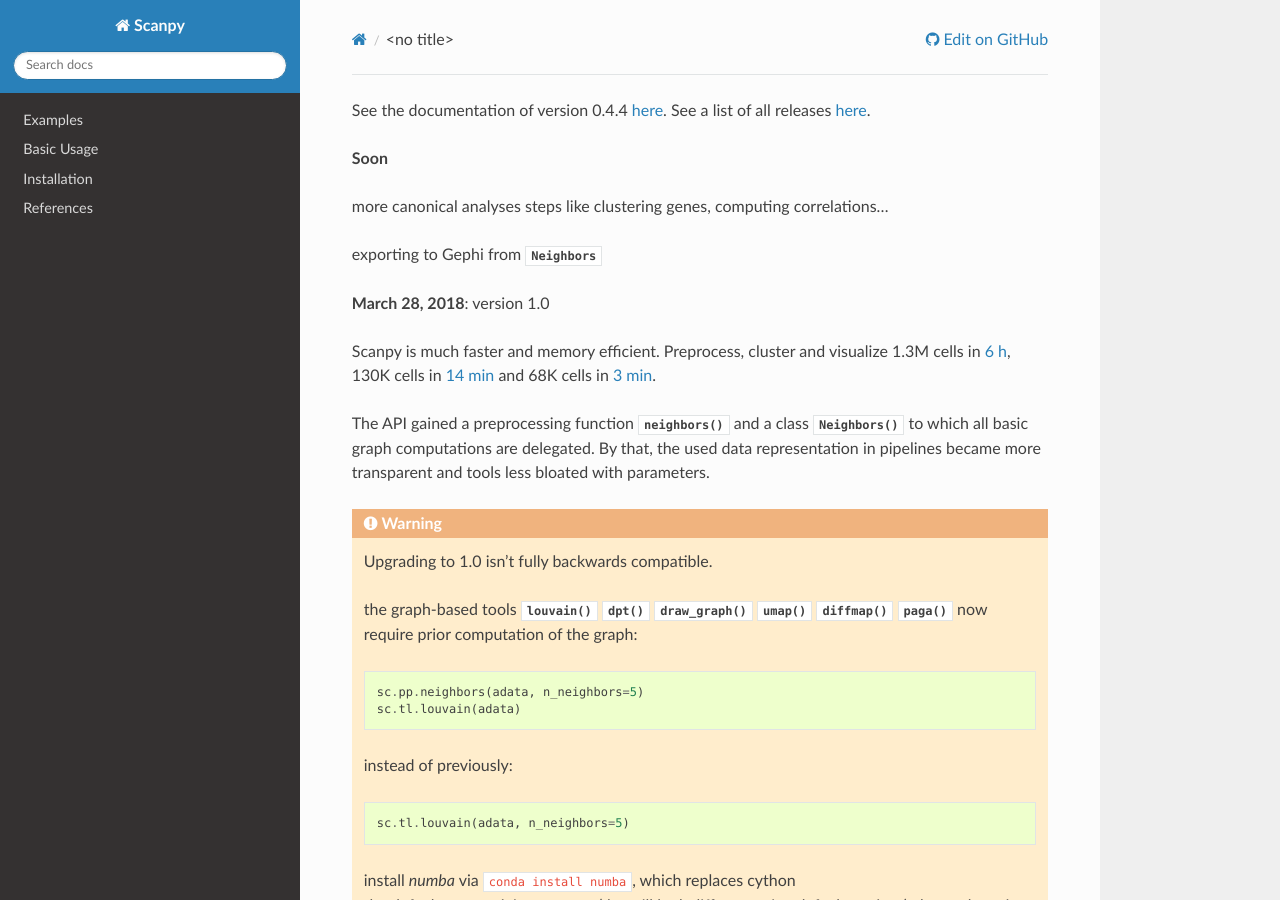
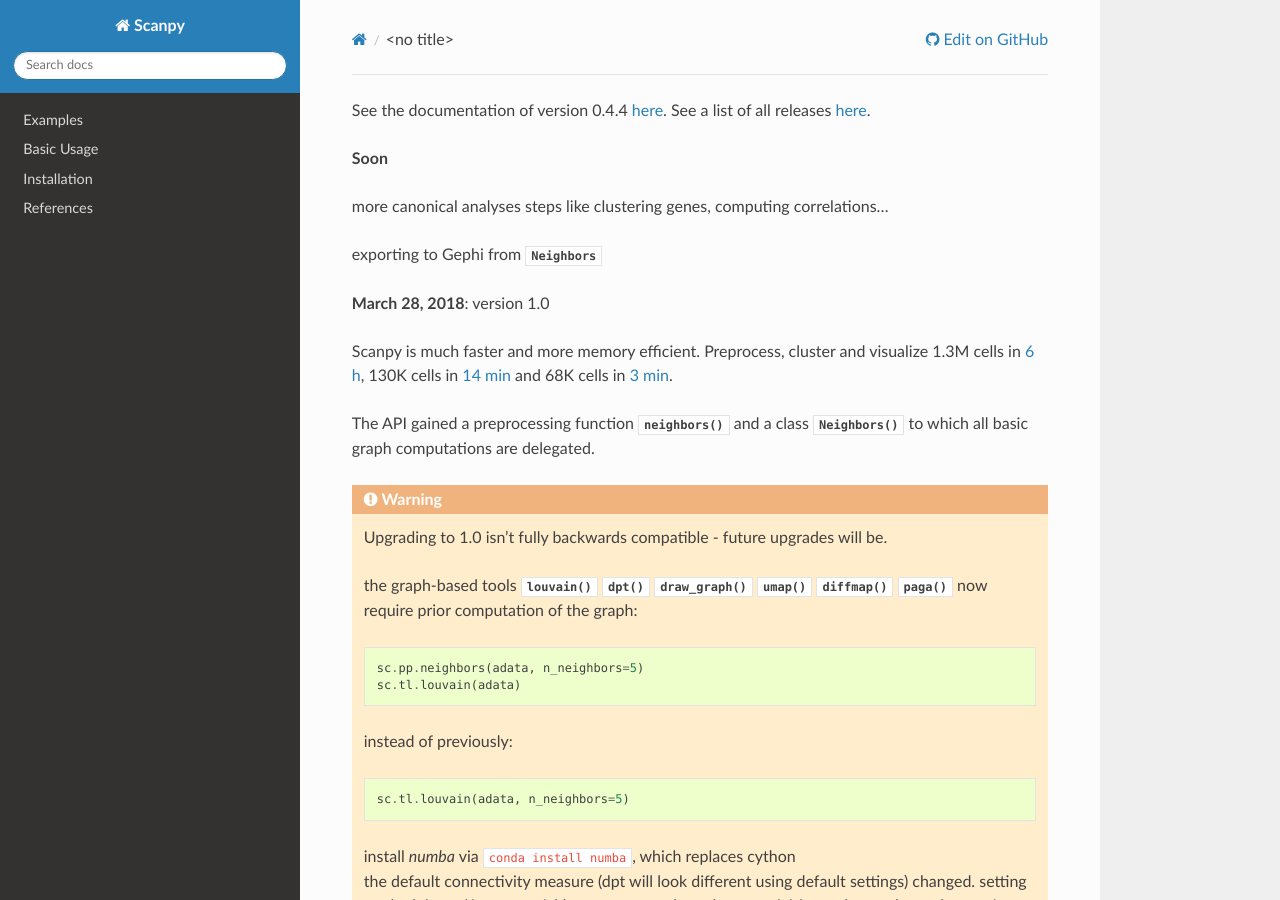
Before and after one commit to scverse/scanpy, a Sphinx documentation site: the page built from docs/release_notes.rst, in a window 1280 px wide and 900 px high. Built offline with Sphinx 7.4.7 and the Read the Docs theme 2.0.0, drawn with Linux system fonts in a browser that asks for light colours; the version number could not be read and is left out.

Commit message:
updated release notes

```diff
--- a/docs/release_notes.rst
+++ b/docs/release_notes.rst
@@ -20,12 +20,11 @@
 
 The API gained a preprocessing function :func:`~scanpy.api.pp.neighbors` and a
 class :func:`~scanpy.api.Neighbors` to which all basic graph computations are
-delegated. By that, the used data representation in pipelines became more
-transparent and tools less bloated with parameters.
+delegated.
 
 .. warning::
 
-   Upgrading to 1.0 isn't fully backwards compatible.
+   Upgrading to 1.0 isn't fully backwards compatible - future upgrades will be.
 
    - the graph-based tools :func:`~scanpy.api.tl.louvain`
      :func:`~scanpy.api.tl.dpt` :func:`~scanpy.api.tl.draw_graph`
```
Also changed, not shown: other parts of docs/release_notes.rst (+1 -1 lines).
